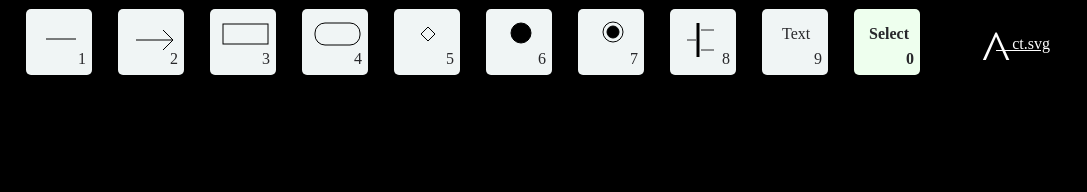
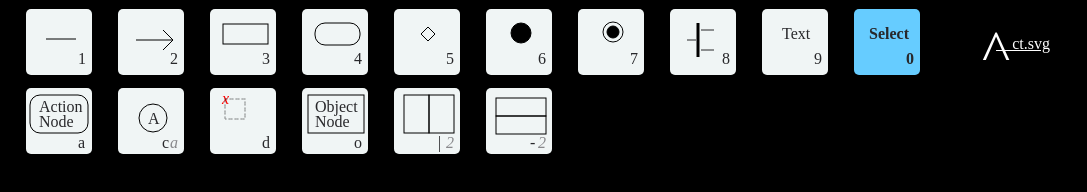
Before and after one commit to koreyhinton/act.svg, a website: page buttonbar.html in a window 1280 px wide. Shown: the whole page, without its empty margins (0-1087 px from the left). Drawn offline with Linux system fonts and the light colour scheme.

Commit message:
CHANGELOG 2023-07-15 -- V0.3
ct/61 :: add buttons for additional drawing modes

```diff
--- a/buttonbar.html
+++ b/buttonbar.html
@@ -10,10 +10,10 @@ svg {
     color:black;background-color:rgb(240,245,245);width:66px;height:66px;
 }
 svg:hover {
-    color:white;background-color:gray;font-weight:bold;cursor:pointer;
+    color:white;background-color:#EEFFEE;/*font-weight:bold;*/cursor:pointer;
 }
 svg.active {
-    color:black;background-color:#EEFFEE;font-weight:bold;
+    color:black;background-color:#66CCFF;font-weight:bold;
 }
 svg {
     padding:0;
@@ -59,14 +59,33 @@ window.onmessage = function(e) {
     if (msgComponents.length >= 2 && msgComponents[0]=='key') {
         //var els = document.getElementsByTagName('svg');
         let tr = document.getElementsByTagName('tr')[0];
+        let tr2 = document.getElementsByTagName('tr')[1];
         let key = msgComponents[1];
-        if (key.charCodeAt(0) < 48 || key.charCodeAt(0)>57) return;
+        if (key.charCodeAt(0) < 48 || key.charCodeAt(0)>57) {
+            let ch = key.charAt(0);
+            let idx = ({'a': 0, 'c': 1, 'd': 2, 'o': 3, '|': 4, '-': 5})[ch];
+
+            (tr.querySelector("svg.active"))
+                /*<svg>*/
+                ?.classList.remove('active');
+            (tr2.querySelector("svg.active"))
+                /*<svg>*/
+                ?.classList.remove('active');
+            (tr2.children[idx].querySelector("svg"))
+                /*<svg>*/
+                .classList.add('active');
+
+            return;
+        } // end non-num condition
         let num = parseInt(key);
         let idx = (num==0) ? 9 : num - 1;
 
         (tr.querySelector("svg.active"))
             /*<svg>*/
-            .classList.remove('active');
+            ?.classList.remove('active');
+        (tr2.querySelector("svg.active"))
+            /*<svg>*/
+            ?.classList.remove('active');
 
         (tr.children[idx].querySelector("svg"))
             /*<svg>*/
@@ -219,6 +238,89 @@ window.onmessage = function(e) {
     <text x="15" y="30" fill="#28282B">Select</text>
 </svg></td>
 <td class="title" onclick="window.top.location.href='index.html'"><a style="font-size:60px;position:relative;top:7px !important;color:white;">^</a><a style="text-decoration:underline;position:relative;left:-14px;top:-15px;color:white;">__ct.svg</a></td>
-</tr></tbody></table>
+</tr>
+</tr><td onclick="key('a')">
+<svg
+    xmlns="http://www.w3.org/2000/svg"
+    xmlns:xlink="http://www.w3.org/1999/xlink"
+    version="1.1"
+    width="66"
+    height="66"
+    viewBox="0,0,66,66"
+>
+    <text x="13" y="24" fill="#28282B">Action</text>
+    <text x="13" y="39" fill="#28282B">Node</text>
+    <rect rx="10" ry="10" x="4" y="7" width="58" height="38" stroke="black" fill="transparent" stroke-width="1"/>
+    <text x="52" y="60" fill="#28282B">a</text>
+</svg></td>
+<td onclick="key('ca')">
+<svg
+    xmlns="http://www.w3.org/2000/svg"
+    xmlns:xlink="http://www.w3.org/1999/xlink"
+    version="1.1"
+    width="66"
+    height="66"
+    viewBox="0,0,66,66"
+>
+    <text x="30" y="36" fill="#28282B">A</text>
+    <circle cx="35" cy="30" r="14" fill="transparent" stroke="black" stroke-width="1"/>
+    <text x="44" y="60" fill="#28282B">c</text><text x="52" y="60" fill="#88888B" style="font-style:italic;">a</text>
+</svg></td>
+<td onclick="key('d')">
+<svg
+    xmlns="http://www.w3.org/2000/svg"
+    xmlns:xlink="http://www.w3.org/1999/xlink"
+    version="1.1"
+    width="66"
+    height="66"
+    viewBox="0,0,66,66"
+>
+    <text x="52" y="60" fill="#28282B">d</text>
+    <text x="12" y="16" fill="red" style="font-style:italic">x</text>
+    <rect opacity="0.4" rx="0" ry="0" x="15" y="11" width="20" height="20" stroke="black" fill="transparent" stroke-width="1" stroke-linecap="round" stroke-dasharray="0 3 0" stroke-dashoffset="100" stroke-mitterlimit="0"/>
+    <!--<text x="15" y="36" fill="#28282B">Delete</text>-->
+</svg></td>
+<td onclick="key('o')">
+<svg
+    xmlns="http://www.w3.org/2000/svg"
+    xmlns:xlink="http://www.w3.org/1999/xlink"
+    version="1.1"
+    width="66"
+    height="66"
+    viewBox="0,0,66,66"
+>
+    <text x="52" y="60" fill="#28282B">o</text>
+    <text x="13" y="24" fill="#28282B">Object</text>
+    <text x="13" y="39" fill="#28282B">Node</text>
+    <rect rx="0" ry="0" x="6" y="7" width="56" height="38" stroke="black" fill="transparent" stroke-width="1"/>
+</svg></td>
+<td onclick="key('|2')">
+<svg
+    xmlns="http://www.w3.org/2000/svg"
+    xmlns:xlink="http://www.w3.org/1999/xlink"
+    version="1.1"
+    width="66"
+    height="66"
+    viewBox="0,0,66,66"
+>
+     <text x="44" y="60" fill="#28282B">|</text><text x="52" y="60" fill="#88888B" style="font-style:italic;">2</text>
+    <rect rx="0" ry="0" x="10" y="7" width="25" height="38" stroke="black" fill="transparent" stroke-width="1"/>
+    <rect rx="0" ry="0" x="35" y="7" width="25" height="38" stroke="black" fill="transparent" stroke-width="1"/>
+</svg></td>
+<td onclick="key('-2')" colspan="7">
+<svg
+    xmlns="http://www.w3.org/2000/svg"
+    xmlns:xlink="http://www.w3.org/1999/xlink"
+    version="1.1"
+    width="66"
+    height="66"
+    viewBox="0,0,66,66"
+>
+     <text x="44" y="60" fill="#28282B">-</text><text x="52" y="60" fill="#88888B" style="font-style:italic;">2</text>
+    <rect rx="0" ry="0" x="10" y="10" width="50" height="18" stroke="black" fill="transparent" stroke-width="1"/>
+    <rect rx="0" ry="0" x="10" y="28" width="50" height="18" stroke="black" fill="transparent" stroke-width="1"/>
+</svg></td>
+</tr>
+</tbody></table>
 </body>
 </html>
--- a/css/index.css
+++ b/css/index.css
@@ -36,7 +36,6 @@ svg {
     width:748px;
     height:750px;
     left:750px;
-    top:88px;
     border:1px solid black;
     box-shadow: 1px 2px 3px black;
     background-color: white;
@@ -47,7 +46,6 @@ svg {
 
 #pageCodeFrame {
     position:absolute;
-    top:88px;
     left:0px;
     width:750px;
     height:750px;
@@ -159,7 +157,6 @@ button.subm.inpfalse {
     top:0px;
     left:0px;
     width: 1500px;
-    height:88px;
     background-color: white; /*it actually appears black, see buttonbar.html*/
     /*background-color: rgba(0,0,0,0.88);*/
 }
--- a/js/app-key.js
+++ b/js/app-key.js
@@ -4,6 +4,9 @@ window.AppModeKeyDispatcher = class {
     } // end constructor
     dispatchKey(key) {
         if (key.ctrlKey) return false;
+        if (key.key.toLowerCase() == 'shift') return true;// fake handle non-
+                                                          // paired shift (to
+                                                          // ignore it)
         let dispatched = false;
         if (this.q.length >= 2) {
             while (this.q.length > 0) this.q.shift();
@@ -13,6 +16,7 @@ window.AppModeKeyDispatcher = class {
         } // end mode will have submode cond
         else if (this.q.length == 1) {
             AppMode.set(this.q[0].key, key.key);
+            this.q.push(key);
             dispatched = true;
         } // end submode cond
         else {
@@ -20,7 +24,7 @@ window.AppModeKeyDispatcher = class {
             dispatched = true;
         } // end mode will not have submode cond
         if (dispatched) {
-            document.getElementsByTagName('iframe')[0]?.contentWindow.postMessage('key:'+key.key, '*');
+            document.getElementsByTagName('iframe')[0]?.contentWindow.postMessage('key:'+(this.q[0]?.key??'')+key.key, '*');
             notifyMsg(notifyTextArr[key.key]);
         } // end dispatch cond
         return dispatched;
```
Also changed, not shown: index.html (+1 -1 lines), index.js (+15 -5 lines), 3 other files.
